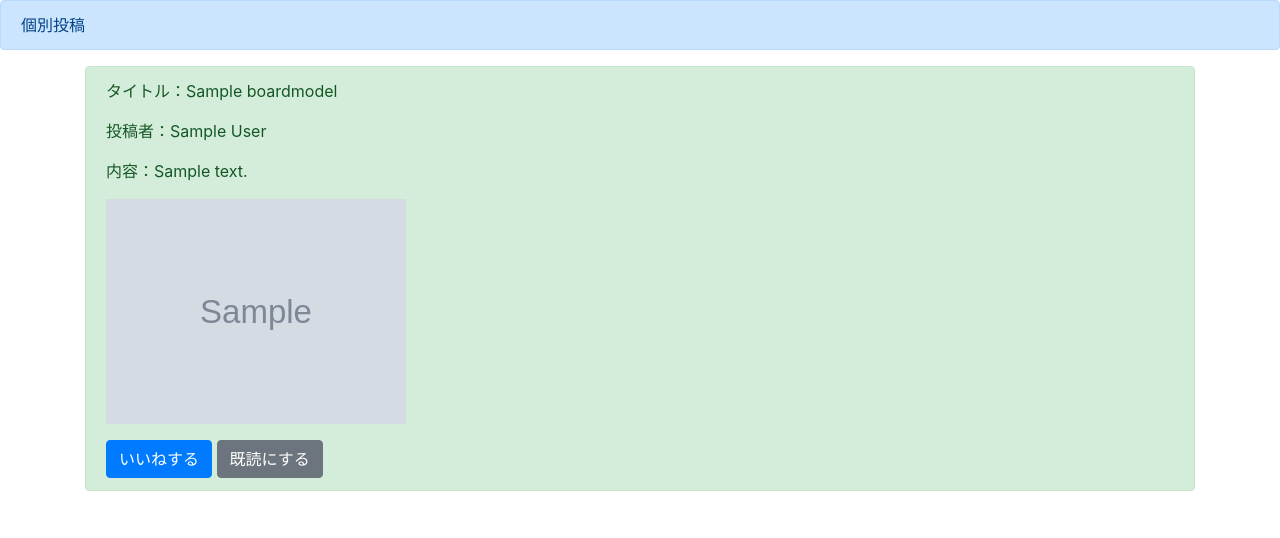
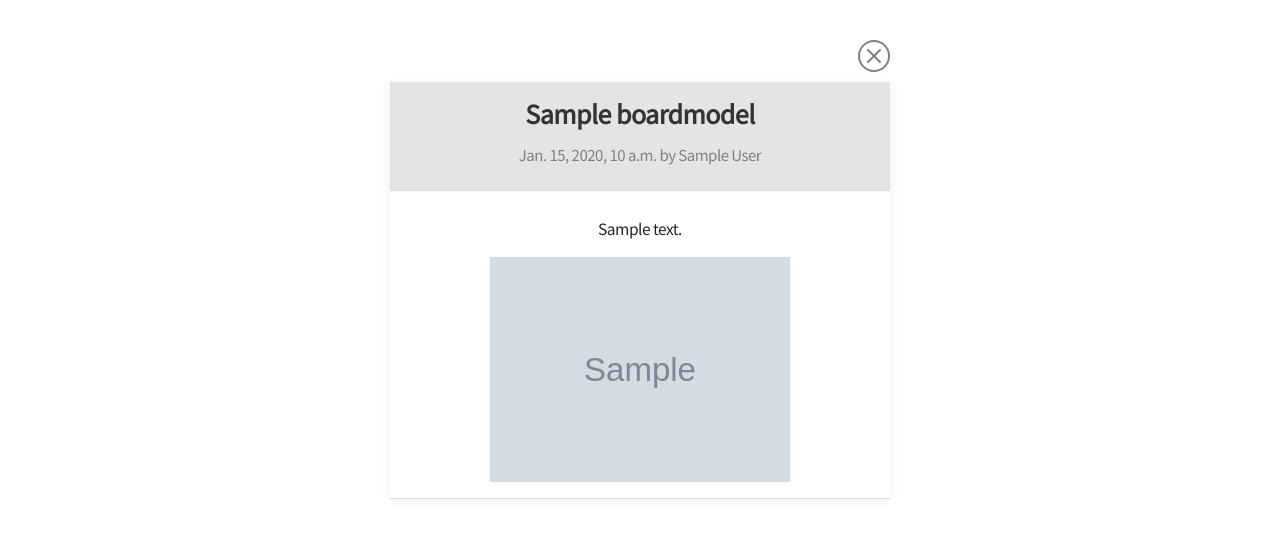
Before and after one commit to tkd26/Board, a Django app: page /detail/1 in a window 1280 px wide. Shown: the top 538 px of the page. Run offline with Django 3.2, Linux system fonts and the light colour scheme; tables that the repository leaves empty hold one stand-in row (values such as "Sample post"); grey boxes marked "Sample" are stand-in pictures; some libraries are stand-ins or nearby versions.

Commit message:
detailを追加

```diff
--- /dev/null
+++ b/static/detail.css
@@ -0,0 +1,216 @@
+/* @font-face {
+    font-family: 'Roboto';
+    font-style: normal;
+    font-weight: 100;
+    src: url(https://fonts.gstatic.com/s/roboto/v20/KFOkCnqEu92Fr1MmgVxIIzc.ttf) format('truetype');
+  } */
+  form {
+    width: 100%;
+    max-width: 500px;
+    margin: 40px auto;
+  }
+  .contact-form {
+    font-size: 15.5px;
+    font-weight: 100;
+    line-height: 25.079px;
+    letter-spacing: -0.5px;
+    -webkit-transition: box-shadow 0.4s ease;
+    transition: box-shadow 0.4s ease;
+    box-shadow: 0px 2px 10px #eee;
+  }
+  .contact-form:hover {
+    box-shadow: 0px 4px 14px #ddd, 0px 0px 6px #ffffff;
+  }
+  .contact-form span {
+    text-align: center;
+    display: block;
+    color: #333;
+    padding: 19.375px 19.375px 7.75px;
+    font: inherit;
+    font-size: 25.079px;
+    background-color: rgb(228, 228, 228);
+  }
+  .contact-form ul {
+    margin: 0;
+    padding: 0;
+    list-style: none;
+  }
+  .contact-form ul li {
+    padding: 0 30px;
+    border-bottom: 1px solid #ddd;
+    margin: 0;
+    text-align: center;
+    width: 100%;
+  }
+  .contact-form ul li i.form-icon {
+    display: inline-block;
+    vertical-align: middle;
+    width: 2%;
+    text-align: center;
+    margin: 0 0.5% 0 1%;
+    padding: 0;
+    font-size: 16.275px;
+    color: #aaa;
+  }
+  .contact-form ul li input[type="text"] {
+    width: 90%;
+    background: none;
+    margin: 0;
+    padding: 10.33333385px 2%;
+    border: 0;
+    border-bottom: 3px solid rgba(0, 0, 0, 0);
+    text-align: left;
+    font-family: inherit;
+    font-size: inherit;
+    font-weight: inherit;
+    -webkit-transition: border-bottom 0.35s ease;
+    transition: border-bottom 0.35s ease;
+  }
+  .contact-form ul li input[type="text"]:focus {
+    outline: none;
+    border-bottom: 3px solid #f1a6f3;
+  }
+  .contact-form ul li input[type="text"]::-webkit-input-placeholder {
+    -webkit-transition: color 0.35s ease;
+    transition: color 0.35s ease;
+    color: #ccc;
+  }
+  .contact-form ul li input[type="text"]:-moz-placeholder {
+    -webkit-transition: color 0.35s ease;
+    -moz-transition: color 0.35s ease;
+    transition: color 0.35s ease;
+    color: #ccc;
+  }
+  .contact-form ul li input[type="text"]::-moz-placeholder {
+    -webkit-transition: color 0.35s ease;
+    -moz-transition: color 0.35s ease;
+    transition: color 0.35s ease;
+    color: #ccc;
+  }
+  .contact-form ul li input[type="text"]:-ms-input-placeholder {
+    -webkit-transition: color 0.35s ease;
+    -ms-transition: color 0.35s ease;
+    transition: color 0.35s ease;
+    color: #ccc;
+  }
+  .contact-form ul li input[type="text"]:focus::-webkit-input-placeholder {
+    color: #f1a6f3;
+  }
+  .contact-form ul li input[type="text"]:focus:-moz-placeholder {
+    color: #f1a6f3;
+  }
+  .contact-form ul li input[type="text"]:focus::-moz-placeholder {
+    color: #f1a6f3;
+  }
+  .contact-form ul li input[type="text"]:focus:-ms-input-placeholder {
+    color: #f1a6f3;
+  }
+  .contact-form ul li textarea {
+    display: inline-block;
+    vertical-align: top;
+    width: 88%;
+    background: none;
+    padding: 10.33333385px 2%;
+    resize: none;
+    border: 0;
+    border-bottom: 3px solid rgba(0, 0, 0, 0);
+    text-align: left;
+    height: auto;
+    min-height: 133px;
+    margin: 0;
+    font-size: inherit;
+    font-weight: inherit;
+    font-family: inherit;
+    -webkit-transition: border-bottom 0.35s ease;
+    transition: border-bottom 0.35s ease;
+  }
+  .contact-form ul li textarea:focus {
+    outline: none;
+    border-bottom: 3px solid #f1a6f3;
+  }
+  .contact-form ul li textarea::-webkit-scrollbar {
+    width: 4px;
+  }
+  .contact-form ul li textarea::-webkit-scrollbar-thumb {
+    background: #ffffff;
+    border-radius: 2px;
+  }
+  .contact-form ul li textarea::-webkit-input-placeholder {
+    -webkit-transition: color 0.35s ease;
+    transition: color 0.35s ease;
+    color: #ccc;
+  }
+  .contact-form ul li textarea:-moz-placeholder {
+    -webkit-transition: color 0.35s ease;
+    -moz-transition: color 0.35s ease;
+    transition: color 0.35s ease;
+    color: #ccc;
+  }
+  .contact-form ul li textarea::-moz-placeholder {
+    -webkit-transition: color 0.35s ease;
+    -moz-transition: color 0.35s ease;
+    transition: color 0.35s ease;
+    color: #ccc;
+  }
+  .contact-form ul li textarea:-ms-input-placeholder {
+    -webkit-transition: color 0.35s ease;
+    -ms-transition: color 0.35s ease;
+    transition: color 0.35s ease;
+    color: #ccc;
+  }
+  .contact-form ul li textarea:focus::-webkit-input-placeholder {
+    color: #f1a6f3;
+  }
+  .contact-form ul li textarea:focus:-moz-placeholder {
+    color: #f1a6f3;
+  }
+  .contact-form ul li textarea:focus::-moz-placeholder {
+    color: #f1a6f3;
+  }
+  .contact-form ul li textarea:focus:-ms-input-placeholder {
+    color: #f1a6f3;
+  }
+  .contact-form ul li input[type="submit"] {
+    margin: 15px auto 15px;
+    padding: 10.33333385px 19.375px;
+    border: 1px solid #d0d0d0;
+    display: inline-block;
+    border-radius: 6px;
+    background: rgba(255, 255, 255, 0);
+    font-weight: inherit;
+    font-family: inherit;
+    font-size: inherit;
+    -webkit-transition: background border 0.35s ease;
+    transition: background border 0.35s ease;
+  }
+  .contact-form ul li input[type="submit"]:focus {
+    outline: none;
+    border: 1px solid #f1a6f3;
+  }
+  .contact-form ul li input[type="submit"]:hover {
+    background: #eaeaea;
+    border: 1px solid #f1a6f3;
+  }
+  .contact-form ul li input[type="submit"]:active {
+    background: #d0d0d0;
+  }
+
+  .title{
+      font-size: 25px;
+      font-weight: bold;
+  }
+  .sub-title{
+    font-size: 15px;
+    color: gray;
+  }
+
+  .cancel {
+    max-width:600px;
+    padding-bottom: 10px;
+    margin:0 auto;
+    text-align:right;
+    -webkit-border-radius:6px;
+    -moz-border-radius:6px;
+    border-radius:6px;
+    background-color: transparent;
+}
--- a/templates/detail.html
+++ b/templates/detail.html
@@ -1,28 +1,46 @@
 {% extends 'base.html' %}
-
+{% load static %}
 
 {% block customcss %}
+<link rel='stylesheet' type='text/css' href="{% static 'all.css' %}">
+<link rel='stylesheet' type='text/css' href="{% static 'detail.css' %}">
 
 {% endblock customcss %}
 
 
 {% block header %}
-<div class="alert alert-primary" role="alert">
+<!-- <div class="alert alert-primary" role="alert">
     個別投稿
-</div>
+</div> -->
 {% endblock header %}
 
 {% block content %}
-<div class='container'>
 
-    <div class="alert alert-success" role="alert">
-        <p>タイトル：{{object.title}}</p>
-        <p>投稿者：{{object.author}}</p>
-        <p>内容：{{object.content}}</p>
-        <p><img src="{{ object.images.url }}" width=300></p>
-        <a href="{% url 'good' object.pk %}" class="btn btn-primary" role="button" aria-pressed="true">いいねする</a>
-        <a href="{% url 'read' object.pk %}" class="btn btn-secondary" role="button" aria-pressed="true">既読にする</a>
-    </div>
+<form action="">
 
+<div class='cancel'>
+    <a href="{% url 'list' %}">
+    <svg width="2em" height="2em" viewBox="0 0 16 16" class="bi bi-x-circle" fill="gray" xmlns="http://www.w3.org/2000/svg">
+        <path fill-rule="evenodd" d="M8 15A7 7 0 1 0 8 1a7 7 0 0 0 0 14zm0 1A8 8 0 1 0 8 0a8 8 0 0 0 0 16z"/>
+        <path fill-rule="evenodd" d="M4.646 4.646a.5.5 0 0 1 .708 0L8 7.293l2.646-2.647a.5.5 0 0 1 .708.708L8.707 8l2.647 2.646a.5.5 0 0 1-.708.708L8 8.707l-2.646 2.647a.5.5 0 0 1-.708-.708L7.293 8 4.646 5.354a.5.5 0 0 1 0-.708z"/>
+    </svg>
+    </a>
 </div>
+
+<div  class="contact-form">
+    <span>
+        <p class='title'>{{object.title}}</p>
+        <p class='sub-title'>{{object.created_at}} by <b>{{object.author}}</b></p>
+    </span>
+
+    <ul>
+        <li>
+            <i class="fa fa-university form-icon"></i>
+            <p>{{object.content | linebreaksbr}}</p>
+            <p><img src="{{ object.images.url }}" width=300></p>
+        </li>
+    </ul>
+</div>
+</form>
+
 {% endblock content %}
```
Also changed, not shown: static/list.css (+17 -2 lines), templates/list.html (+12 -6 lines).
